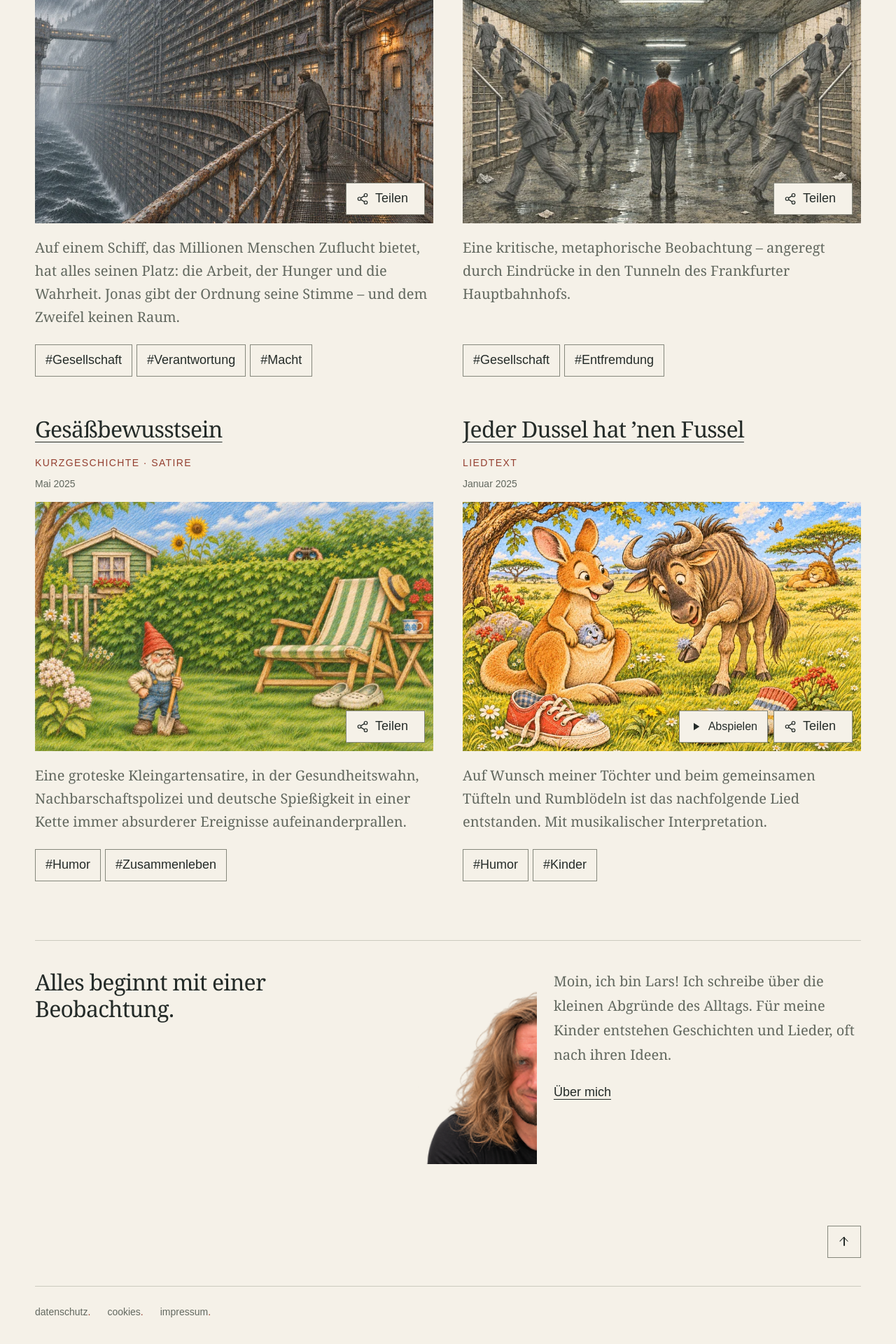
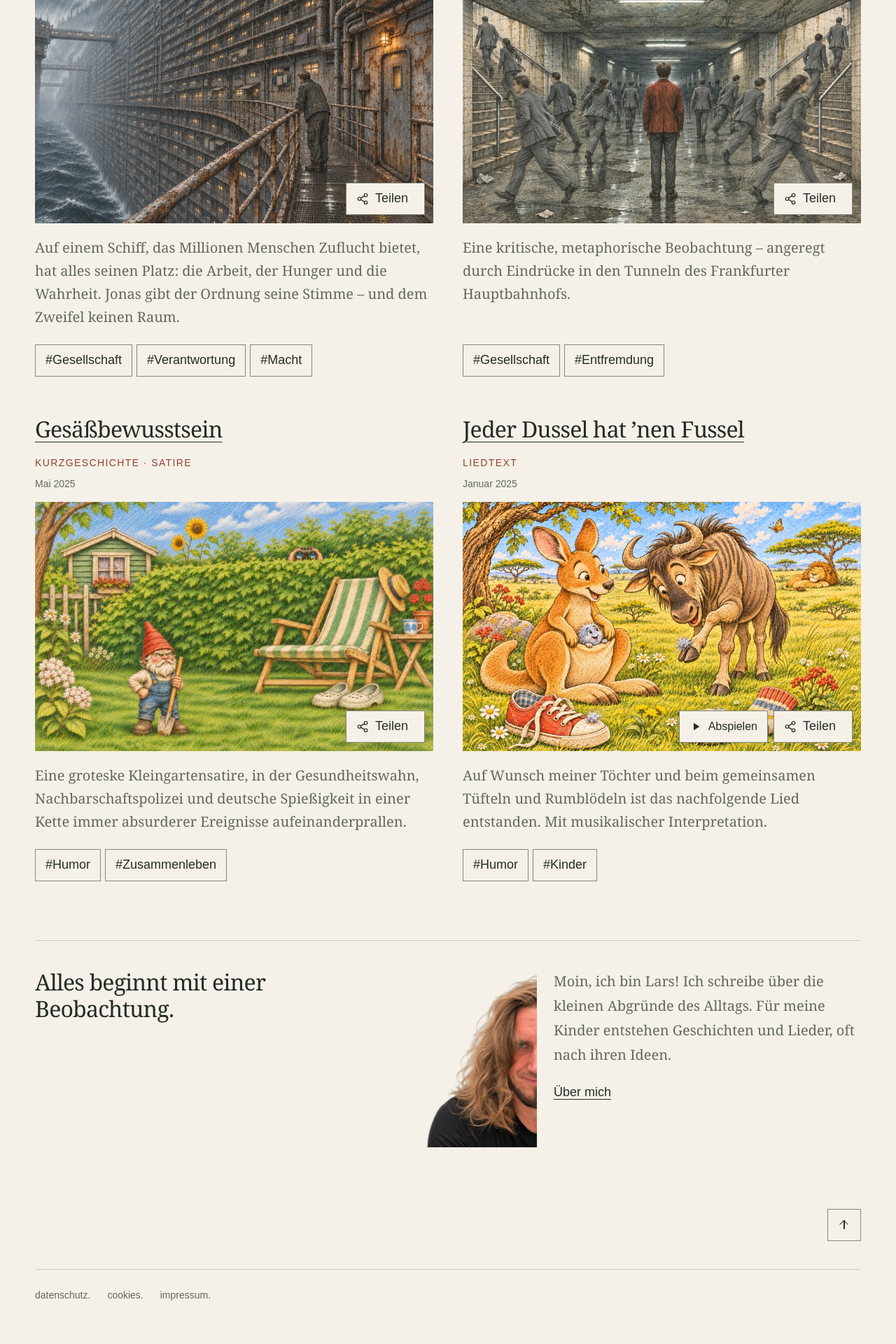
Before and after one commit to LarsLWO/website, a Jekyll site: the page built from index.html, in a window 1280 px wide. Shown: the part 1447-3367 px from the top of the page at 70% size. Built offline with Jekyll 4.4.1, drawn with Linux system fonts in a browser that asks for light colours; after the commit the page ends 3343 px from its top, so only the background shows below that.

Commit message:
css update

```diff
--- a/assets/css/magazine.css
+++ b/assets/css/magazine.css
@@ -71,6 +71,7 @@
 .about-intro{display:block;max-width:850px}
 .background-copy{display:flow-root;max-width:740px}
 .background-copy .author-portrait{float:left;width:170px;max-width:40%;margin:24px 24px 14px 0;padding:0;border:0}
+.about-teaser .author-portrait{margin-top:0}
 .background-copy .author-portrait a,.background-copy .author-portrait picture{display:block}
 .background-copy .author-portrait picture{position:relative;overflow:hidden;aspect-ratio:2/3}
 .background-copy .author-portrait img{position:absolute;top:-24%;left:0;width:185%;max-width:none;height:auto}
```
